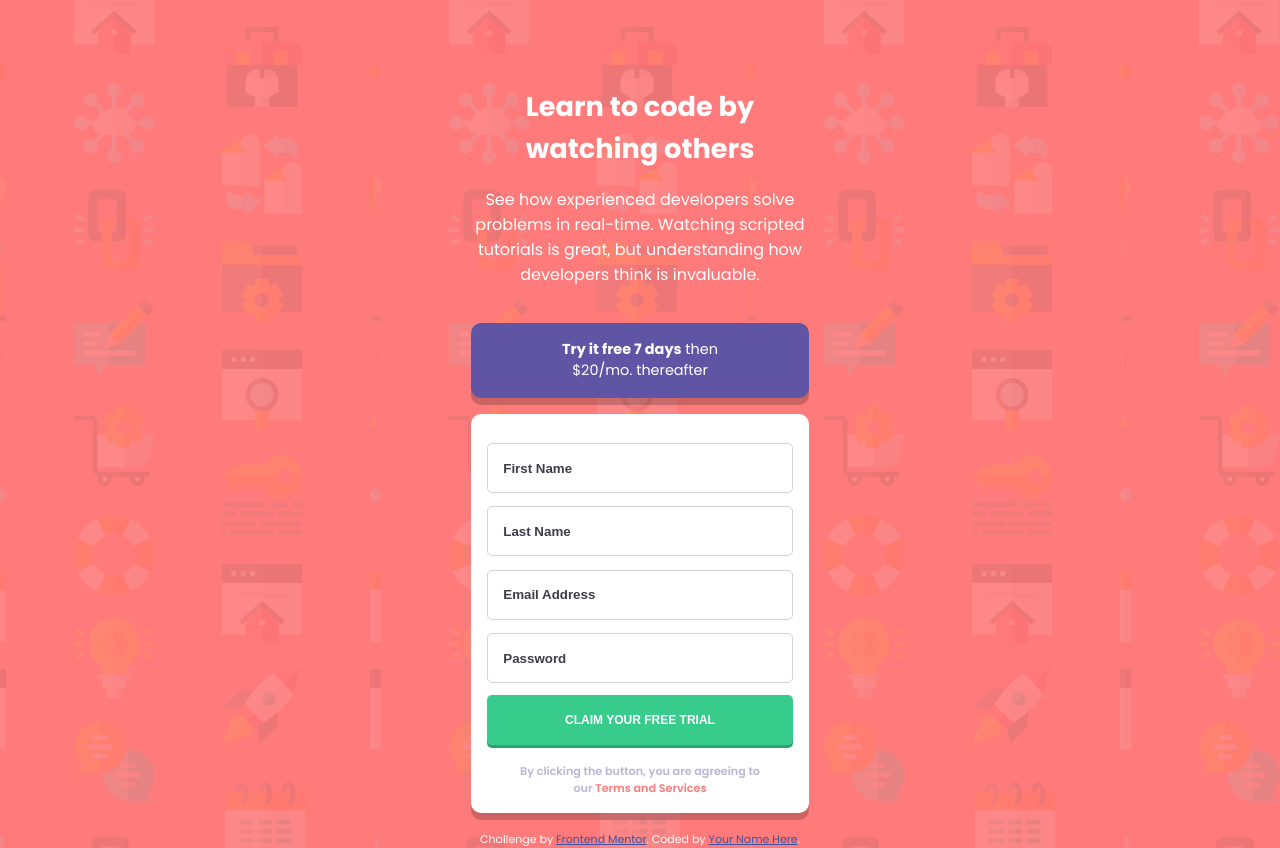
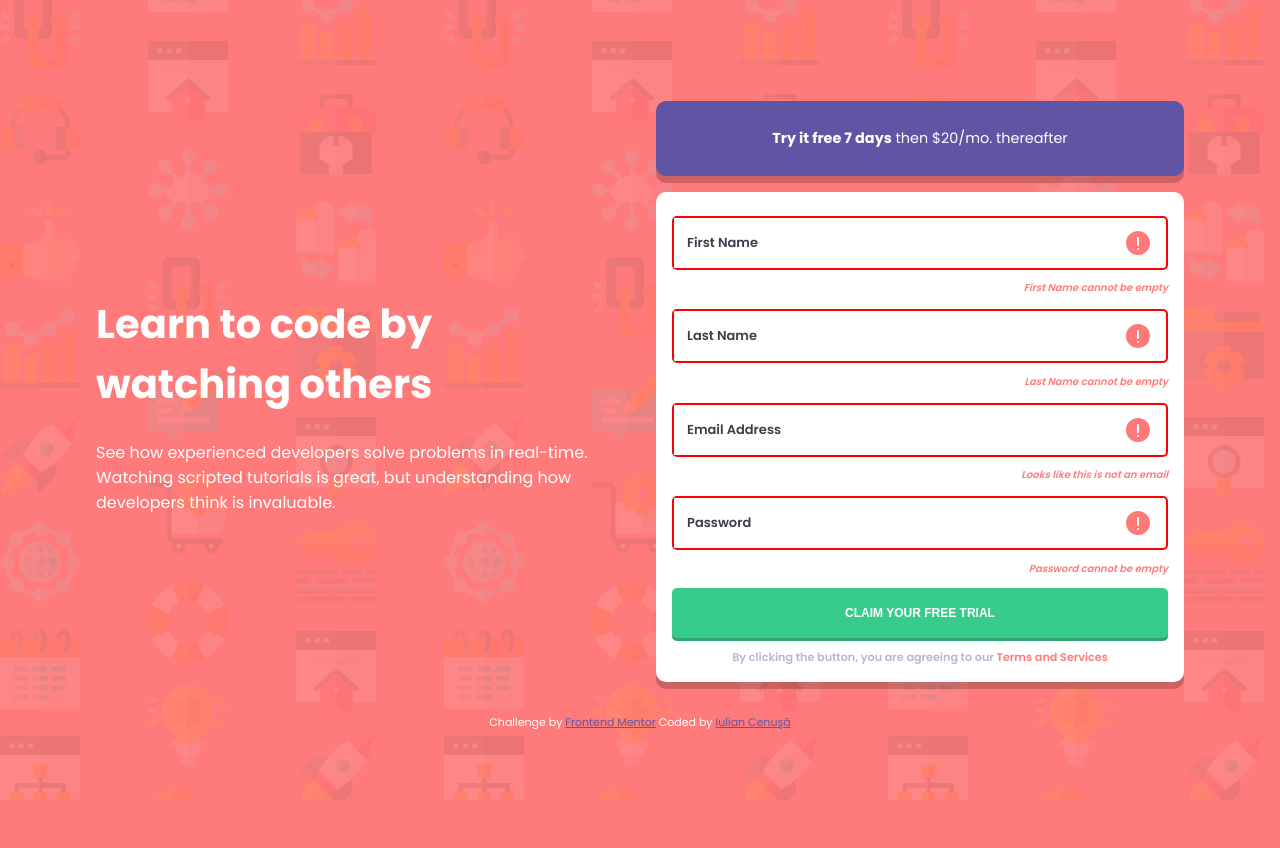
Before and after one commit to iulian-cenusa/frontend-mentor-intro-component-signup-form, a plain HTML site: page index.html in a window 1280 px wide. Both pictures are taken after a click on the button "CLAIM YOUR FREE TRIAL". After the commit the page ends 800 px from the top, so only its background shows below. Drawn offline with Linux system fonts and the light colour scheme.

Commit message:
Project finish

```diff
--- a/index.html
+++ b/index.html
@@ -11,7 +11,7 @@
   <!-- Feel free to remove these styles or customise in your own stylesheet 👍 -->
   <style>
     .attribution { font-size: 11px; text-align: center; }
-    .attribution a { color: hsl(228, 45%, 44%); }
+    .attribution a { color: hsl(248, 32%, 49%); }
   </style>
 
   <link rel="stylesheet" href="style.css">
@@ -33,13 +33,25 @@
     </div>
 
     <div id="form">
+      <div class="input-container">
         <input type="text" name="first-name" id="first-name" placeholder="First Name">
+        <img  class="err-icon" src="./images/icon-error.svg" alt="error icon">
+      </div>
       <div class="error">First Name cannot be empty</div>
+      <div class="input-container">
         <input type="text" name="last-name" id="last-name" placeholder="Last Name">
+        <img class="err-icon" src="./images/icon-error.svg" alt="error icon">
+      </div>
       <div class="error">Last Name cannot be empty</div>
+      <div class="input-container">
         <input type="email" name="email" id="email" placeholder="Email Address">
+        <img class="err-icon" src="./images/icon-error.svg" alt="error icon">
+      </div>
       <div class="error">Looks like this is not an email</div>
+      <div class="input-container">
         <input type="password" name="pass" id="pass" placeholder="Password">
+        <img class="err-icon" src="./images/icon-error.svg" alt="error icon">
+      </div>
       <div class="error">Password cannot be empty</div>
       <button id="btn">Claim your free trial</button>
       <p>By clicking the button, you are agreeing to our <span id="terms">Terms and Services</span></p>
@@ -50,10 +62,13 @@
 </main>
 
 <footer>
-    <p class="attribution">
-      Challenge by <a href="https://www.frontendmentor.io?ref=challenge" target="_blank">Frontend Mentor</a>.
-      Coded by <a href="#">Your Name Here</a>.
-    </p>
+  <div class="attribution">
+    <p>Challenge by <a href="https://www.frontendmentor.io?ref=challenge" target="_blank"> Frontend Mentor</a>
+    Coded by <a href="https://github.com/iulian-cenusa"> Iulian Cenuşă</a></p>
+  </div>
 </footer>
+
+<script src="main.js"></script>
+
 </body>
 </html>
--- /dev/null
+++ b/main.js
@@ -0,0 +1,59 @@
+// inputs
+let firstName = document.getElementById('first-name')
+let lastName = document.getElementById('last-name')
+let email = document.getElementById('email')
+let password = document.getElementById('pass')
+
+// button
+let btn = document.getElementById('btn')
+
+// error messages and containers
+let errorMessageList = document.querySelectorAll('.error')
+let errorIcons = document.querySelectorAll('.err-icon')
+let errorContainers = document.querySelectorAll('.input-container')
+
+btn.addEventListener('click', () => {
+
+    const regex_email = /\S+@\S+\.\S+/;
+
+    if ( firstName.value.length == 0 ){
+        errorMessageList[0].style.display = 'block'
+        errorIcons[0].style.display = 'block'
+        errorContainers[0].style.border = '2px solid red'
+    } else{
+        errorMessageList[0].style.display = 'none'
+        errorIcons[0].style.display = 'none'
+        errorContainers[0].style.border = '2px solid lightgrey'
+    }
+
+    if ( lastName.value.length == 0 ){
+        errorMessageList[1].style.display = 'block'
+        errorIcons[1].style.display = 'block'
+        errorContainers[1].style.border = '2px solid red'
+    } else{
+        errorMessageList[1].style.display = 'none'
+        errorIcons[1].style.display = 'none'
+        errorContainers[1].style.border = '2px solid lightgrey'
+    }
+
+    if ( email.value.length == 0 || regex_email.test(email.value) == false){
+        errorMessageList[2].style.display = 'block'
+        errorIcons[2].style.display = 'block'
+        errorContainers[2].style.border = '2px solid red'
+    } else{
+        errorMessageList[2].style.display = 'none'
+        errorIcons[2].style.display = 'none'
+        errorContainers[2].style.border = '2px solid lightgrey'
+    }
+
+    if ( password.value.length == 0 ){
+        errorMessageList[3].style.display = 'block'
+        errorIcons[3].style.display = 'block'
+        errorContainers[3].style.border = '2px solid red'
+    } else{
+        errorMessageList[3].style.display = 'none'
+        errorIcons[3].style.display = 'none'
+        errorContainers[3].style.border = '2px solid lightgrey'
+    }
+
+})
--- a/style.css
+++ b/style.css
@@ -23,11 +23,16 @@ body{
 
 main{
     width: 375px;
+    display: flex;
+    flex-direction: column;
+    align-items: center;
+    justify-content: center;
+    padding: 1em;
 }
 
 #top , #bottom{
-    margin: 5%;
     text-align: center;
+    padding: 1em;
 }
 
 #top h1{
@@ -83,21 +88,39 @@ main{
     color: hsl(0, 100%, 74%);
 }
 
+.input-container{
+    display: flex;
+    flex-direction: row;
+    justify-content: space-between;
+    width: 100%;
+    align-items: center;
+    border-radius: 5px;
+    margin: 0.5em;
+    border: 2px solid lightgrey;
+}
+
+.err-icon{
+    margin-right: 1em;
+    display: none;
+}
+
 input{
+    border: none;
     width: 100%;
-    margin: 1em 0.5em 0 0.5em;
     height: 50px;
-    border-radius: 5px;
-    border: 1px solid lightgrey;  ;
     color: hsl(249, 10%, 26%) ;
     box-sizing: border-box;
-    padding-left: 15px;
-    font-weight: 700;
+    padding-left: 1em;
+    font: 700 13px 'Poppins';
+}
+
+input:focus{
+    outline: 0;
 }
 
 ::placeholder {
     color: hsl(249, 10%, 26%);
-    font-weight: 700;
+    font-weight: 600;
   }
 
 .error{
@@ -122,10 +145,42 @@ input{
     text-transform: uppercase;
     font-weight: 700;
     font-size: 12px;
-    margin: 1em 0 1em 0;
+    margin: 0.5em;
 }
 
 #btn:hover{
     cursor: pointer;
     background-color: hsl(154, 74%, 56%);
 }
+
+@media (min-width: 1100px) {
+
+    body {
+        background-image: url(./images/bg-intro-desktop.png);
+        justify-content: center;
+    }
+
+    main{
+        flex-direction: row;
+        width: 90%;
+    }
+
+    #top{
+        width: 50%;
+        text-align: left;
+    }
+
+    #bottom{
+        width: 50%;
+    }
+
+    #top h1{
+        padding: 10% 20% 5% 0;
+        font-size: 2.5em;
+    }
+
+    #try p{
+        margin: 5em;
+    }
+
+}
```
Also changed, not shown: images/screen1.png (added), 2 other files. Lines whose indentation alone changed are shown as unchanged.
